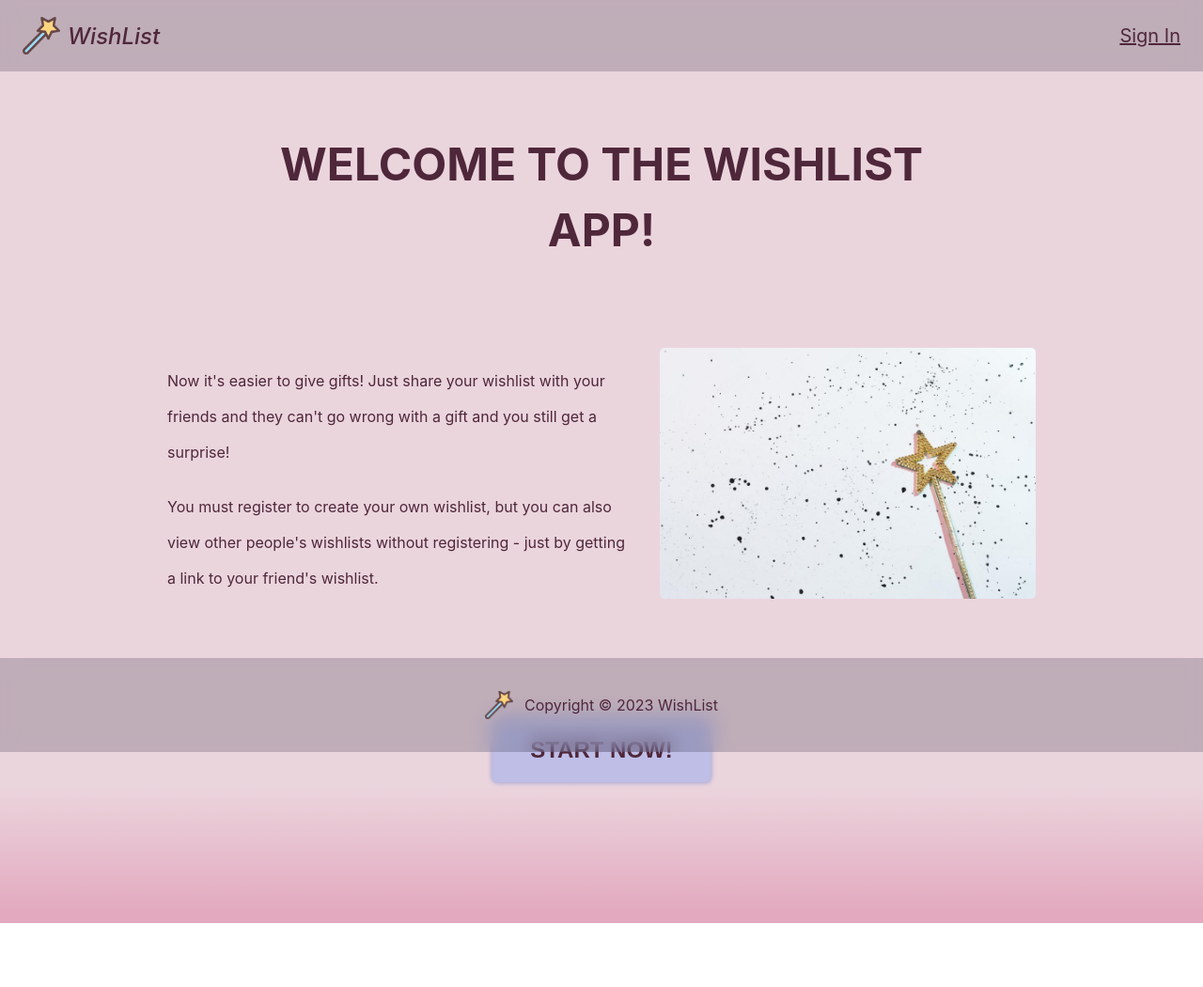
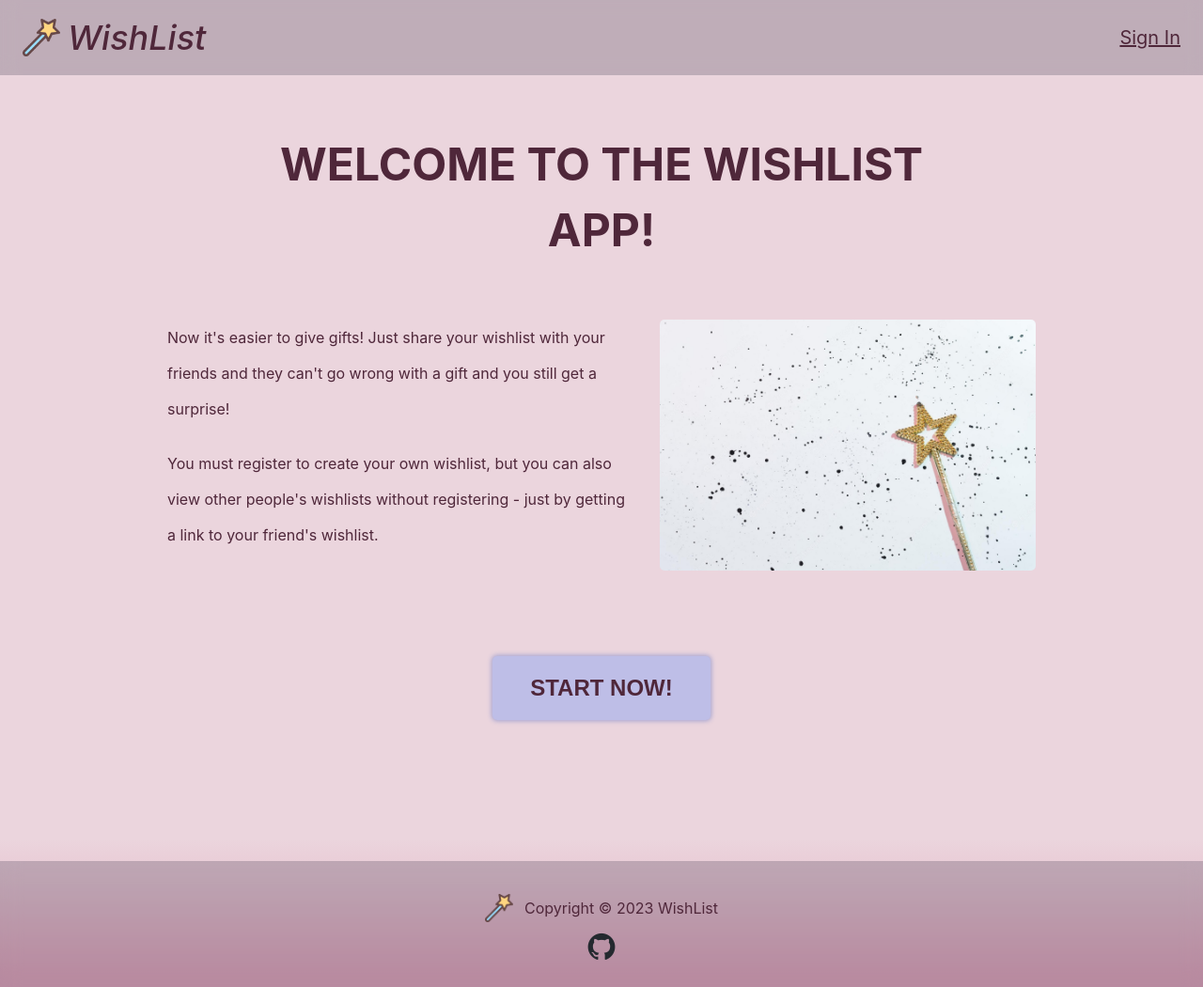
Before and after one commit to hideto13/wishlist-app, a React (Create React App) app: page / in a window 1280 px wide. Shown: the whole page at 94% size. Before the commit the page ends 982 px from the top, so only its background shows below. Built offline with nearby package versions, Linux system fonts and the light colour scheme; the HTML template or start-up script is replaced by a standard one.

Commit message:
feat: add navigation, github link

```diff
--- a/src/components/Footer/Footer.styled.js
+++ b/src/components/Footer/Footer.styled.js
@@ -1,11 +1,6 @@
 import styled from 'styled-components'
 
 export const AppFooter = styled.div`
-  position: fixed;
-  bottom: 0;
-  right: 0;
-  left: 0;
-  z-index: 5;
   background: rgba(16, 16, 44, 0.2);
   backdrop-filter: blur(10px);
   padding: 24px;
@@ -23,5 +18,12 @@ export const AppContainer = styled.div`
   display: flex;
   justify-content: center;
   align-items: center;
+  flex-direction: column;
+`
+
+export const FooterWrapper = styled.div`
+  display: flex;
+  justify-content: center;
+  align-items: center;
   gap: 12px;
 `
--- a/src/components/Footer/index.jsx
+++ b/src/components/Footer/index.jsx
@@ -1,9 +1,10 @@
-import { AppFooter, AppContainer } from './Footer.styled'
+import { AppFooter, AppContainer, FooterWrapper } from './Footer.styled'
 
 function Footer() {
   return (
     <AppFooter>
       <AppContainer>
+        <FooterWrapper>
           <img
             width='30px'
             height='30px'
@@ -11,6 +12,15 @@ function Footer() {
             alt='logo'
           />
           <p>Copyright © {new Date().getFullYear()} WishList</p>
+        </FooterWrapper>
+        <a href='https://github.com/hideto13' target='_blank' rel='noreferrer'>
+          <img
+            width='30px'
+            height='30px'
+            src={require('../../images/github.png')}
+            alt='logo'
+          />
+        </a>
       </AppContainer>
     </AppFooter>
   )
--- a/src/components/Header/Header.styled.js
+++ b/src/components/Header/Header.styled.js
@@ -35,7 +35,7 @@ export const LogoContainer = styled(Link)`
 
 export const LogoText = styled.p`
   margin: 0;
-  font-size: 24px;
+  font-size: 36px;
   font-style: italic;
   font-weight: 500;
   color: #4f273a;
@@ -45,3 +45,22 @@ export const StyledLink = styled(Link)`
   color: #4f273a;
   font-size: 20px;
 `
+
+export const NavContainer = styled.div`
+  display: flex;
+  gap: 100px;
+  align-items: center;
+`
+
+export const Navigation = styled.div`
+  display: flex;
+  gap: 24px;
+  align-items: center;
+`
+
+export const NavText = styled.p`
+  margin: 0;
+  font-size: 20px;
+  border-bottom: 1px solid rgb(79, 39, 58);
+  color: rgb(79, 39, 58);
+`
--- a/src/components/Header/index.jsx
+++ b/src/components/Header/index.jsx
@@ -7,6 +7,9 @@ import {
   LogoContainer,
   LogoText,
   StyledLink,
+  NavContainer,
+  NavText,
+  Navigation,
 } from './Header.styled'
 
 function Header() {
@@ -15,6 +18,7 @@ function Header() {
   return (
     <AppHeader>
       <AppContainer>
+        <NavContainer>
           <LogoContainer to='/'>
             <img
               width='40px'
@@ -24,6 +28,22 @@ function Header() {
             />
             <LogoText>WishList</LogoText>
           </LogoContainer>
+          {token && (
+            <Navigation>
+              <LogoContainer to='/wishes'>
+                <NavText>
+                  <FormattedMessage id='headerNavWishes' />
+                </NavText>
+              </LogoContainer>
+              <LogoContainer to='/info'>
+                <NavText>
+                  <FormattedMessage id='headerNavAbout' />
+                </NavText>
+              </LogoContainer>
+            </Navigation>
+          )}
+        </NavContainer>
+
         {!token && (
           <StyledLink to='/sign-in'>
             <FormattedMessage id='headerButton' />
--- a/src/i18n/messages.js
+++ b/src/i18n/messages.js
@@ -5,6 +5,8 @@ export const messages = {
     currencySymbol: '$',
     // header
     headerButton: 'Sign In',
+    headerNavAbout: 'About',
+    headerNavWishes: 'My Wishes',
     // main page
     mainTitle: 'WELCOME TO THE WISHLIST APP!',
     mainText1:
@@ -47,6 +49,8 @@ export const messages = {
     currencySymbol: '₽',
     // header
     headerButton: 'Войти',
+    headerNavAbout: 'О проекте',
+    headerNavWishes: 'Мои желания',
     // main page
     mainTitle: 'Добро пожаловать в приложение WishList!',
     mainText1:
--- a/src/pages/Main/Main.styled.js
+++ b/src/pages/Main/Main.styled.js
@@ -3,6 +3,7 @@ import styled from 'styled-components'
 export const MainText = styled.p`
   max-width: 500px;
   line-height: 38px;
+  margin: 0;
   margin-bottom: 20px;
   @media (max-width: 767px) {
     margin-bottom: 10px;
@@ -26,8 +27,8 @@ export const MainImg = styled.img`
 export const MainTextContainer = styled.div`
   display: flex;
   gap: 24px;
-  margin-top: 50px;
-  margin-bottom: 110px;
+  margin-top: 20px;
+  margin-bottom: 90px;
   @media (max-width: 1023px) {
     margin-bottom: 70px;
   }
```
Also changed, not shown: src/images/github.png (added). Lines whose indentation alone changed are shown as unchanged.
